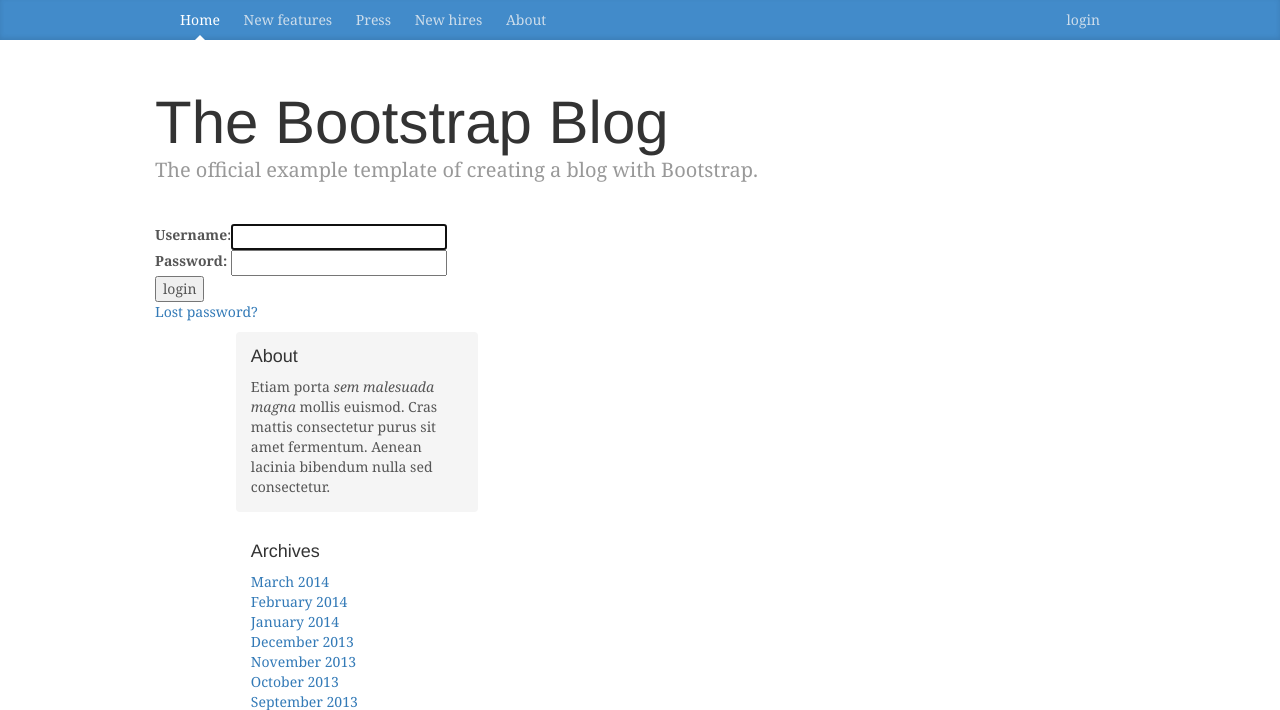
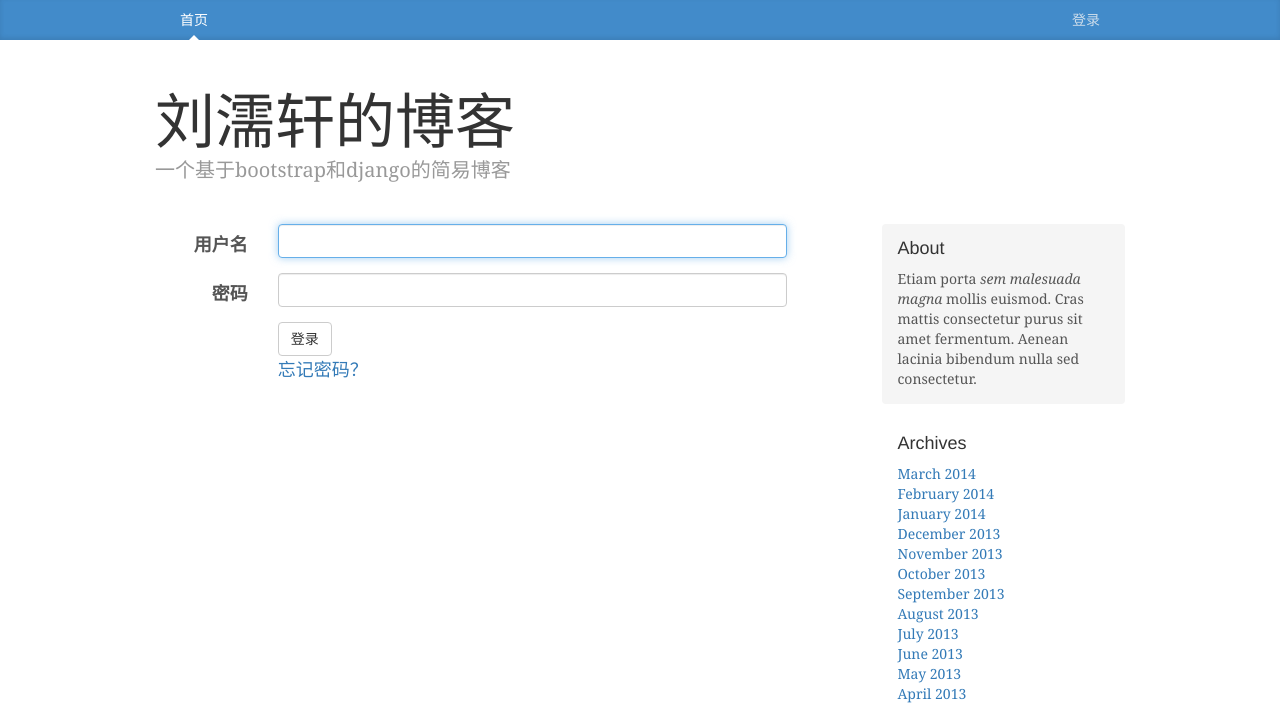
Before and after one commit to RuxuanLiu/myblog, a Django app: page /login/ in a window 1280 px wide. Shown: the top 710 px of the page. Run offline with Django 3.2, Linux system fonts and the light colour scheme; some libraries are stand-ins or nearby versions.

Commit message:
增加了用户认证功能

```diff
--- a/articles/static/blog.css
+++ b/articles/static/articles/blog.css
@@ -18,7 +18,6 @@ h6, .h6 {
   font-weight: normal;
   color: #333;
 }
-
 
 /*
  * Override Bootstrap's default container.
@@ -164,3 +163,12 @@ h6, .h6 {
 .blog-footer p:last-child {
   margin-bottom: 0;
 }
+
+.comment_time{
+  color: #bbbbbb;
+}
+
+
+.comment_author{
+    color: #bbbbbb;
+}
--- a/templates/articles/blog_base.html
+++ b/templates/articles/blog_base.html
@@ -16,8 +16,8 @@
     <link href="https://cdn.bootcss.com/bootstrap/3.3.7/css/bootstrap.min.css" rel="stylesheet">
 
     <!-- Custom styles for this template -->
-    <link href="{% static "blog.css" %}" rel="stylesheet">
-    <link href="{% static "github.css" %}" rel="stylesheet">
+    <link href="{% static "articles/blog.css" %}" rel="stylesheet">
+    <link href="{% static "articles/github.css" %}" rel="stylesheet">
 
     <!-- HTML5 shim and Respond.js for IE8 support of HTML5 elements and media queries -->
     <!--[if lt IE 9]>
@@ -31,16 +31,16 @@
     <div class="blog-masthead">
       <div class="container">
         <nav class="blog-nav">
-          <a class="blog-nav-item active" href="#">Home</a>
-          <a class="blog-nav-item" href="#">New features</a>
+          <a class="blog-nav-item active" href="{% url 'articles:home' %}">首页</a>
+          <!--<a class="blog-nav-item" href="#">New features</a>
           <a class="blog-nav-item" href="#">Press</a>
           <a class="blog-nav-item" href="#">New hires</a>
-          <a class="blog-nav-item" href="#">About</a>
+          <a class="blog-nav-item" href="#">About</a> -->
             {%  if request.user.is_authenticated %}
-                <a class="blog-nav-item pull-right" href="{% url 'articles:logout' %}">logout</a>
+                <a class="blog-nav-item pull-right" href="{% url 'articles:logout' %}">注销</a>
                 <a class="blog-nav-item pull-right" href="#">{{ request.user }}</a>
             {% else %}
-            <a class="blog-nav-item pull-right" href="{% url 'articles:login' %}">login</a>
+            <a class="blog-nav-item pull-right" href="{% url 'articles:login' %}">登录</a>
             {% endif %}
         </nav>
       </div>
--- a/templates/articles/blog_header.html
+++ b/templates/articles/blog_header.html
@@ -1,4 +1,4 @@
  <div class="blog-header">
-        <h1 class="blog-title">The Bootstrap Blog</h1>
-        <p class="lead blog-description">The official example template of creating a blog with Bootstrap.</p>
+        <h1 class="blog-title">刘濡轩的博客</h1>
+        <p class="lead blog-description">一个基于bootstrap和django的简易博客</p>
       </div>
--- a/templates/articles/blog_main.html
+++ b/templates/articles/blog_main.html
@@ -12,6 +12,7 @@
               {{ content|safe }}
           </div><!-- /.blog-post -->
      {% include 'articles/blog_comment_input.html' %}
+     <br/>
      {% include 'articles/blog_comment_show.html' %}
         </div><!-- /.blog-main -->
 {% endblock %}
--- a/templates/registration/login.html
+++ b/templates/registration/login.html
@@ -1,5 +1,6 @@
 {% extends 'articles/blog_base.html' %}
 {% block content %}
+    <div class="col-sm-8 blog-main">
 {% if form.errors %}
 <p>Your username and password didn't match. Please try again.</p>
 {% endif %}
@@ -12,24 +13,32 @@
     <p>Please login to see this page.</p>
     {% endif %}
 {% endif %}
+<form method="post" action="{% url 'articles:login' %}" class="form-horizontal" >
+{% csrf_token %}
 
-<form method="post" action="{% url 'articles:login' %}">
-{% csrf_token %}
-<table>
-<tr>
-    <td>{{ form.username.label_tag }}</td>
-    <td>{{ form.username }}</td>
-</tr>
-<tr>
-    <td>{{ form.password.label_tag }}</td>
-    <td>{{ form.password }}</td>
-</tr>
-</table>
+<div class="form-group">
+    <label for="id_username" class="col-sm-2 control-label">用户名</label>
+    <div class="col-sm-10">
+    <input type="text" name="username" autofocus="" maxlength="254" required="" id="id_username" class="form-control" >
+    </div>
+</div>
 
-<input type="submit" value="login" />
-<input type="hidden" name="next" value="{{ next }}" />
+<div class="form-group">
+    <label for="id_password" class="col-sm-2 control-label" >密码</label>
+    <div class="col-sm-10">
+    <input type="password" name="password" required="" id="id_password" class="form-control">
+    </div>
+</div>
+    <div class="form-group">
+    <div class="col-sm-offset-2 col-sm-10">
+      <button type="submit" class="btn btn-default">登录</button>
+        <input type="hidden" name="next" value="{{ next }}" />
+        {# Assumes you setup the password_reset view in your URLconf #}
+<p><a href="{% url 'articles:password_reset' %}">忘记密码？</a></p>
+    </div>
+  </div>
 </form>
+    </div>
 
-{# Assumes you setup the password_reset view in your URLconf #}
-<p><a href="{% url 'articles:password_reset' %}">Lost password?</a></p>
+
 {% endblock %}
```
Also changed, not shown: articles/models.py (+13 -12 lines), templates/articles/blog_comment_input.html (+4 -3 lines), templates/articles/blog_comment_show.html (+15 -4 lines), articles/static/articles/github.css (renamed from articles/static/github.css), db.sqlite3.
